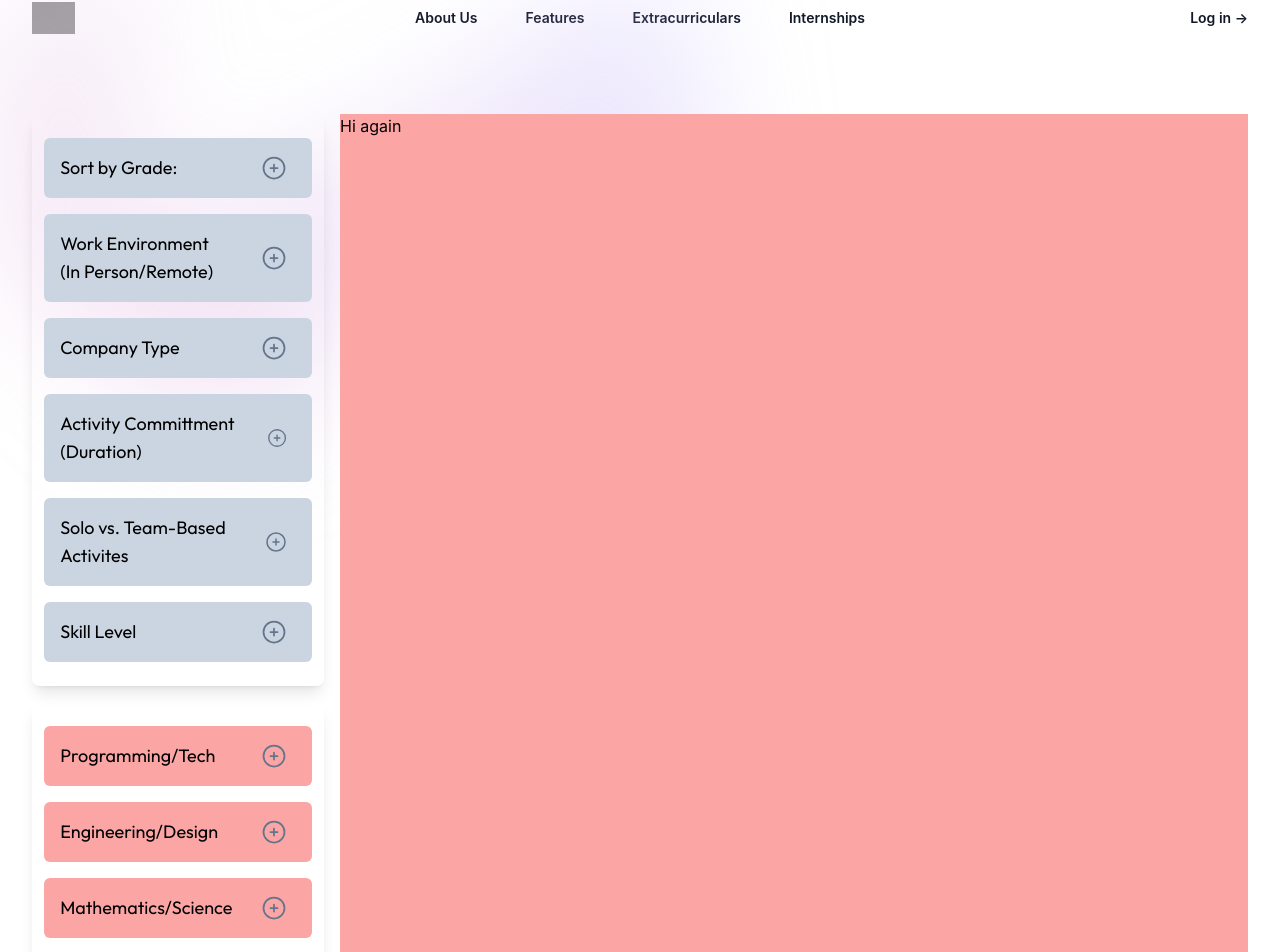
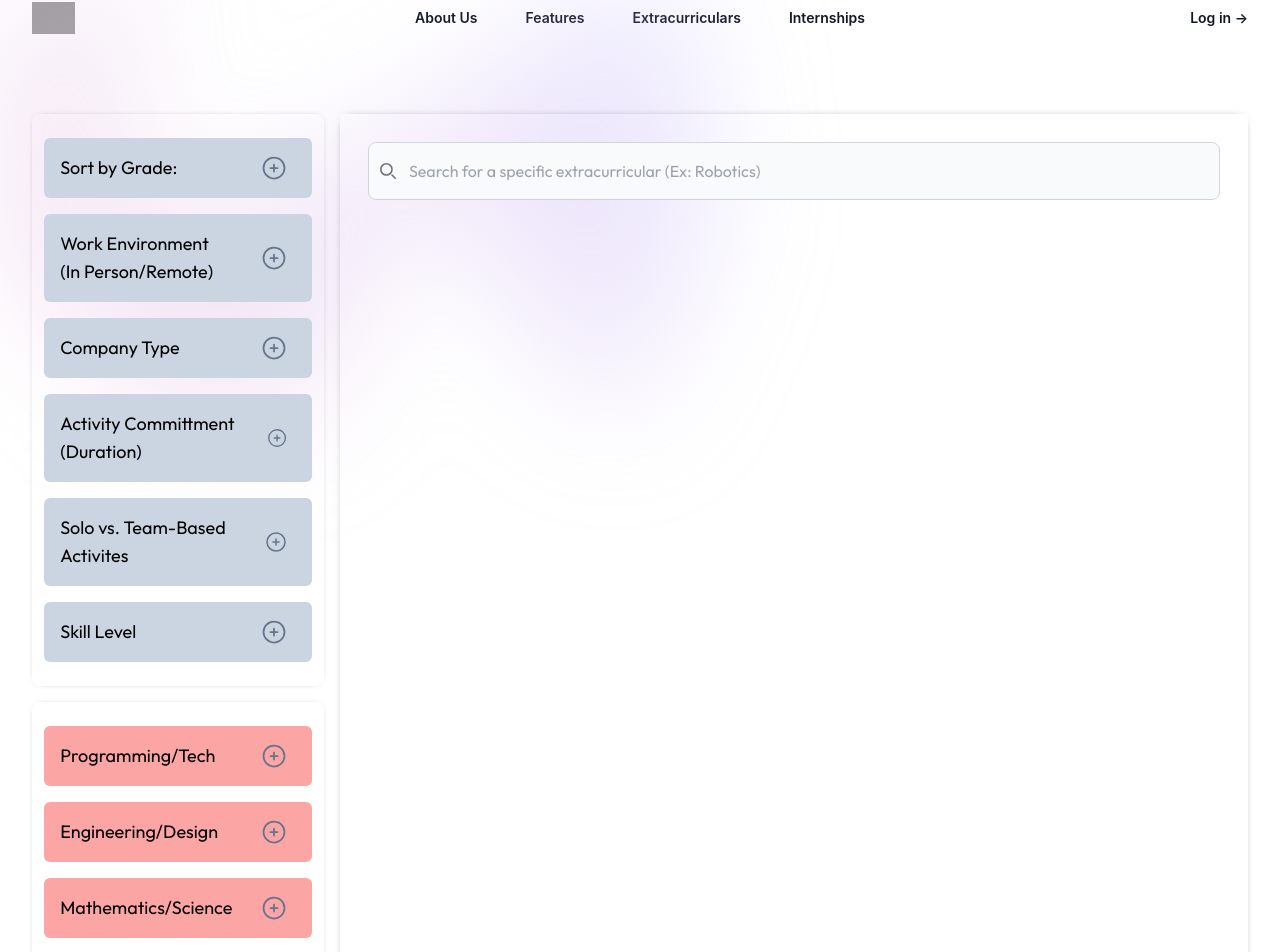
Before and after one commit to ekwoka/talem-app, a React (Create React App) app: page /extracurriculars in a window 1280 px wide. Shown: the part 22-974 px from the top of the page. Built offline with nearby package versions, Linux system fonts and the light colour scheme; grey boxes are pictures that could not be loaded.

Commit message:
Added search bar + filters

```diff
--- a/src/Pages/Extracurriculars.jsx
+++ b/src/Pages/Extracurriculars.jsx
@@ -86,7 +86,7 @@
 
                     {/* Normal Filters (Miscellaneous Things)*/}
                     <div className="col-span-1">
-                        <div className="shadow-lg rounded-lg flex flex-col justify-center items-center py-4">
+                        <div className="shadow-[0_0_10px_-7px] rounded-lg flex flex-col justify-center items-center py-4">
 
                             {/* Grade Filters */}
                             <div className="filter">
@@ -244,7 +244,7 @@
                         </div>
 
                         {/* Subject Filters*/}
-                        <div className="shadow-lg rounded-lg flex flex-col justify-center items-center py-4 mt-4">
+                        <div className="shadow-[0_0_10px_-7px] rounded-lg flex flex-col justify-center items-center py-4 mt-4">
 
                             {/* Programming/Tech Filters*/}
                             <div className="filter bg-red-300">
@@ -451,8 +451,8 @@
                                     <>
                                     <div className="w-full mt-5">
                                         <div class="flex items-center mb-4">
-                                            <input id="philosiphy" type="checkbox" value="" class="w-4 h-4 text-blue-600 bg-gray-100 border-gray-300 rounded focus:ring-blue-500 dark:focus:ring-blue-600 dark:ring-offset-gray-800 focus:ring-2 dark:bg-gray-700 dark:border-gray-600" />
-                                            <label htmlFor="philosiphy" class="ml-2 text-lg text-gray-900 dark:text-gray-300 font-medium font-outfit">Philosiphy</label>
+                                            <input id="philosophy" type="checkbox" value="" class="w-4 h-4 text-blue-600 bg-gray-100 border-gray-300 rounded focus:ring-blue-500 dark:focus:ring-blue-600 dark:ring-offset-gray-800 focus:ring-2 dark:bg-gray-700 dark:border-gray-600" />
+                                            <label htmlFor="philosophy" class="ml-2 text-lg text-gray-900 dark:text-gray-300 font-medium font-outfit">Philosophy</label>
                                         </div>
                                     </div>
 
@@ -514,7 +514,24 @@
                     </div>
 
 
-                    <div className="col-span-3 bg-red-300">Hi again</div>
+                    <div className="col-span-3 shadow-[0_0_10px_-7px]">
+
+                            <label for="default-search" class="mb-2 text-sm font-medium text-gray-900 sr-only dark:text-white">Search</label>
+                            <div class="relative flex">
+                                <div class="absolute inset-y-0 left-0 flex items-center pl-10 pointer-events-none">
+                                    <svg class="w-4 h-4 text-gray-500 dark:text-gray-400" aria-hidden="true" xmlns="http://www.w3.org/2000/svg" fill="none" viewBox="0 0 20 20">
+                                        <path stroke="currentColor" stroke-linecap="round" stroke-linejoin="round" stroke-width="2" d="m19 19-4-4m0-7A7 7 0 1 1 1 8a7 7 0 0 1 14 0Z"/>
+                                    </svg>
+                                </div>
+                                <div className="w-full p-7">
+                                    <input type="search" id="default-search" class="w-full p-4 pl-10 text-base text-gray-900 border border-gray-300 rounded-lg bg-gray-50 focus:ring-blue-500 focus:border-blue-500 dark:bg-gray-700 dark:border-gray-600 dark:placeholder-gray-400 dark:text-white dark:focus:ring-blue-500 dark:focus:border-blue-500 font-outfit" placeholder="Search for a specific extracurricular (Ex: Robotics)" required />
+
+                                </div>
+
+                            </div>
+
+                    </div>
+
                 </div>
 
 
```
